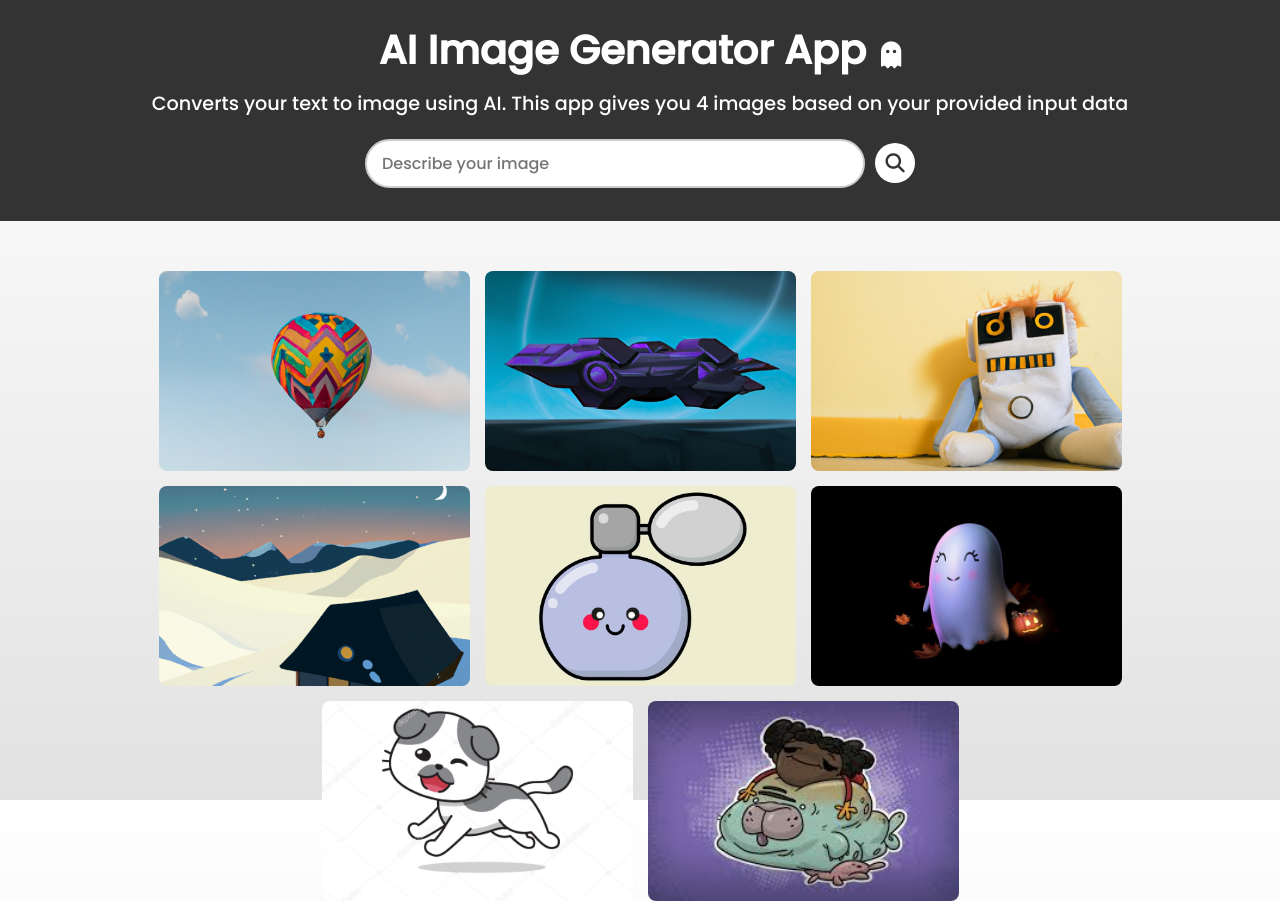
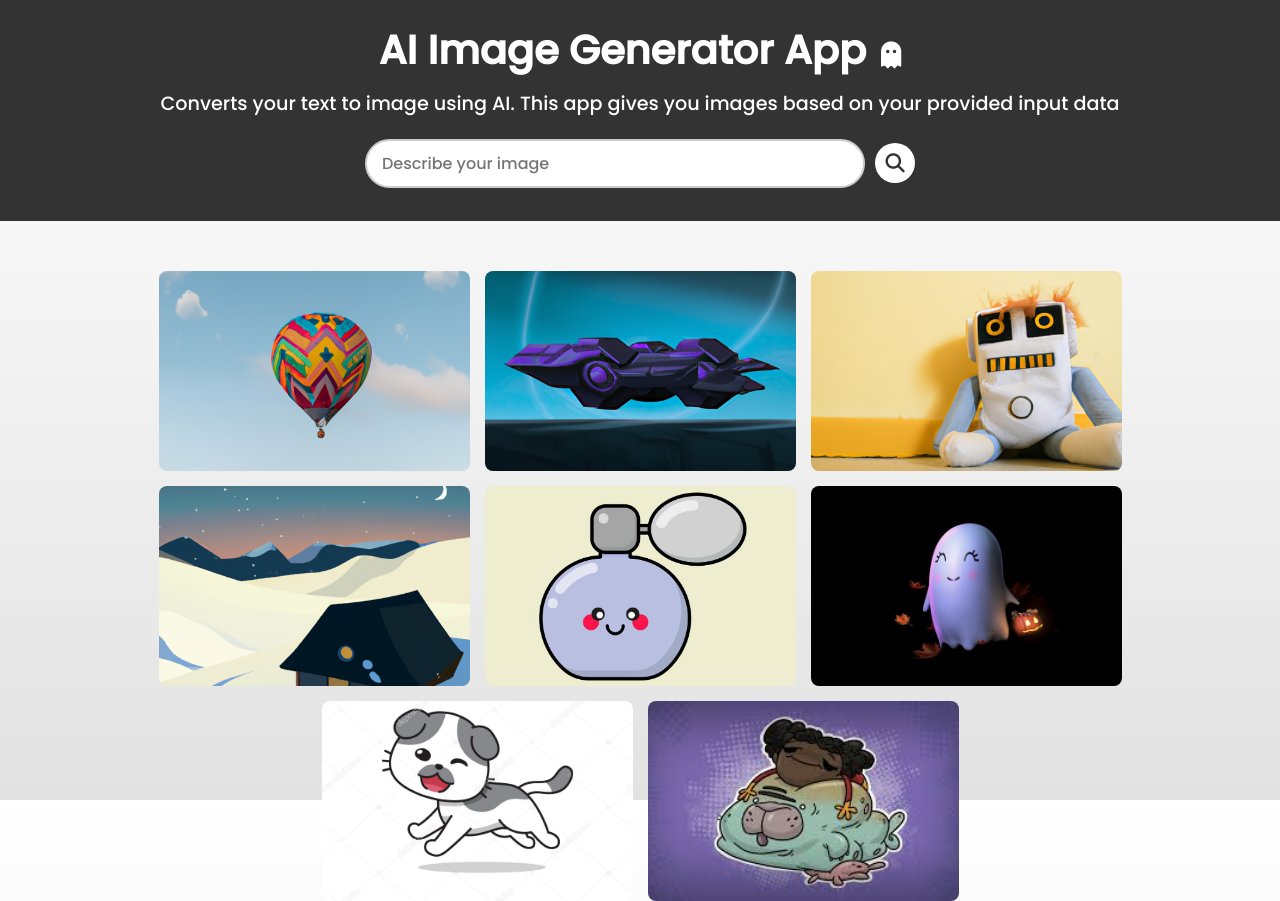
Before and after one commit to saurabhh-17/Gen-Art, a plain HTML site: page index.html in a window 1280 px wide. Drawn offline with nearby package versions, Linux system fonts and the light colour scheme.

Commit message:
Update index.html

```diff
--- a/index.html
+++ b/index.html
@@ -14,7 +14,7 @@
     <h1>AI Image Generator App</h1>
     <i class="fa-solid fa-ghost" ></i>
     </div>
-    <p>Converts your text to image using AI. This app gives you 4 images based on your provided input data</p>
+    <p>Converts your text to image using AI. This app gives you  images based on your provided input data</p>
     <div class="searchBox">
         <input placeholder="Describe your image" >
     <button >
```
